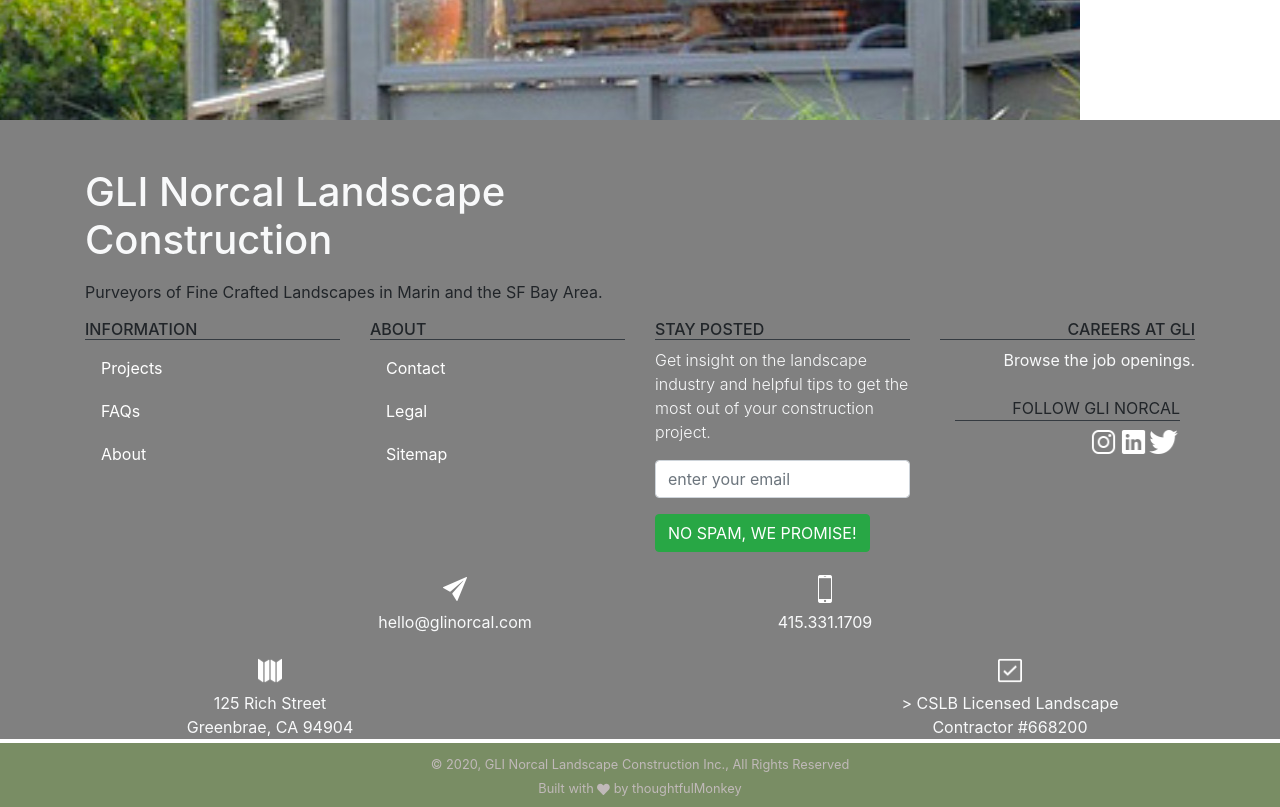
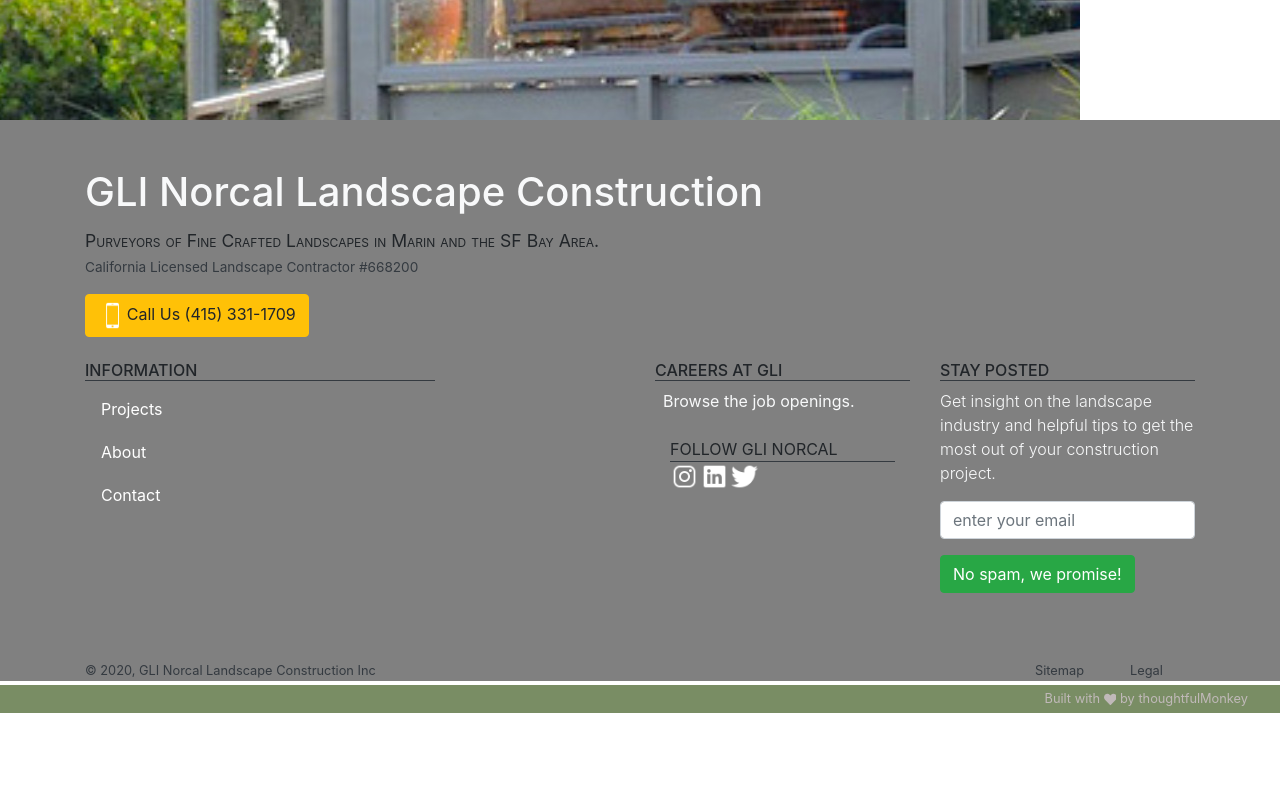
Before and after one commit to melissa-murphy/glinorcaldev, a Gatsby site: page / in a window 1280 px wide. Shown: the part 680-1487 px from the top of the page. After the commit the page ends 1393 px from the top, so only its background shows below. Built offline with nearby package versions, Linux system fonts and the light colour scheme; Gatsby itself is replaced by a stand-in of ours.

Commit message:
Footer updates done

```diff
--- a/src/components/FooterMain.js
+++ b/src/components/FooterMain.js
@@ -1,12 +1,10 @@
 // import PropTypes from "prop-types"
 import React from "react"
+import { Link } from "gatsby"
 import instagramIcon from "../images/icons/instagram.png"
 import linkedInIcon from "../images/icons/linkedin.png"
 import twitterIcon from "../images/icons/twitter.png"
 import phone from "../images/icons/phone.png"
-import message from "../images/icons/message.png"
-import map from "../images/icons/map.png"
-import checkicon from "../images/icons/checkmark.png"
 
 import {
   Container,
@@ -16,6 +14,7 @@
   Form,
   FormGroup,
   Button,
+  ButtonGroup,
   Image,
 } from "react-bootstrap"
 
@@ -23,13 +22,27 @@
   <div>
     <Container>
       <Row>
-        <Col lg={6}>
-          <p className="h1 mb-2 pt-5 pb-2 text-light">{siteTitle}</p>
-          <p className="">{tagline}</p>
+        <Col lg={6} className="mb-4">
+          <p className="h1 mb-1 pt-5 pb-2 text-light text-nowrap">
+            {siteTitle}
+          </p>
+          <p className="tagline">{tagline}</p>
+          <a
+            className="footer-info-links license"
+            href="https://www2.cslb.ca.gov/OnlineServices/CheckLicenseII/LicenseDetail.aspx?LicNum=668200"
+            target="_blank"
+            rel="noopener noreferrer">
+            California Licensed Landscape Contractor #668200
+          </a>{" "}
+          <br />
+          <Button variant="warning" className="mt-3" href="tel:415-331-1709">
+            <Image src={phone} alt="call" className="icon" />
+            Call Us (415) 331-1709
+          </Button>
         </Col>
       </Row>
       <Row>
-        <Col xs={6} md={3}>
+        <Col xs={12} md={4}>
           <Nav defaultActiveKey="/home" className="flex-column">
             <h6 className="text-uppercase border-bottom border-dark">
               Information
@@ -37,61 +50,20 @@
             <Nav.Link className="footer-nav" href="/portfolio">
               Projects
             </Nav.Link>
-            <Nav.Link className="footer-nav" href="/faqs">
+            {/* <Nav.Link className="footer-nav" href="/faqs">
               FAQs
-            </Nav.Link>
+            </Nav.Link> */}
             <Nav.Link className="footer-nav" href="/about">
               About
             </Nav.Link>
-          </Nav>
-        </Col>
-        <Col xs={6} md={3}>
-          <Nav defaultActiveKey="/home" className="flex-column">
-            <h6 className="text-uppercase border-bottom border-dark">About</h6>
             <Nav.Link className="footer-nav" href="/contact">
               Contact
             </Nav.Link>
-            <Nav.Link className="footer-nav" href="/legal">
-              Legal
-            </Nav.Link>
-            <Nav.Link className="footer-nav" href="/sitemap.xml">
-              Sitemap
-            </Nav.Link>
           </Nav>
         </Col>
-        <Col sm={12} md={3}>
-          <h6 className="text-uppercase border-bottom border-dark">
-            Stay Posted
-          </h6>
-          <p id="subscribe" className="text-light font-weight-light">
-            Get insight on the landscape industry and helpful tips to get the
-            most out of your construction project.
-          </p>
-          <Form>
-            <FormGroup>
-              <Form.Control
-                type="text"
-                className="form-control
-                        text-dark"
-                title="GLI norcal newsletter"
-                placeholder="enter your email"
-              />
-            </FormGroup>
-            <FormGroup>
-              <Button
-                variant="success"
-                className="text-uppercase
-                        small"
-                data-toggle="modal"
-                data-target="#alertModal"
-                type="button">
-                No spam, we promise!
-              </Button>
-            </FormGroup>
-          </Form>
-        </Col>
-        <Col xs={12} md={3}>
-          <h6 className="default-pointer text-uppercase border-bottom border-dark text-right">
+
+        <Col xs={12} md={{ span: 3, offset: 2 }}>
+          <h6 className="default-pointer text-uppercase border-bottom border-dark">
             Careers at GLI
           </h6>
           <a
@@ -99,15 +71,15 @@
             href="https://www.indeed.com/cmp/Gli-Norcal-Landscape-Construction/jobs"
             target="_blank"
             rel="noreferrer noopener">
-            <p className="text-right ">Browse the job openings.</p>
+            <p className="pl-2">Browse the job openings.</p>
           </a>
 
-          <Col className="pt-5 pt-md-2 social-buttons text-right  ">
+          <Col className="pt-5 pt-md-2 social-buttons ">
             <p className="text-uppercase border-bottom border-dark pb-0 mb-0">
               follow gli norcal
             </p>
             <Row>
-              <Col xs={{ span: 1, offset: 6 }}>
+              <Col xs={{ span: 1 }}>
                 <a
                   className="link-no-style"
                   rel="nofollow"
@@ -139,67 +111,55 @@
             </Row>
           </Col>
         </Col>
-      </Row>
-      <Container className="footer-info-links">
-        <Row>
-          <Col md={{ span: 4, offset: 2 }}>
-            <div>
-              <Image src={message} alt="message" className="icon" />
-              <Col>
-                <Nav.Link
-                  className="btn-link pt-0 link-no-style"
-                  href="/contact">
-                  hello@glinorcal.com
-                </Nav.Link>
-              </Col>
-            </div>
-          </Col>
-          <Col xs={12} md={4}>
-            <Image src={phone} alt="call" className="icon" />
-            <Col>
-              <p className="link-no-style">415.331.1709</p>
-            </Col>
+        <Col sm={12} md={3}>
+          <h6 className="text-uppercase border-bottom border-dark">
+            Stay Posted
+          </h6>
+          <p id="subscribe" className="text-light font-weight-light">
+            Get insight on the landscape industry and helpful tips to get the
+            most out of your construction project.
+          </p>
+          <Form>
+            <FormGroup>
+              <Form.Control
+                type="text"
+                className="form-control
+                        text-dark"
+                title="GLI norcal newsletter"
+                placeholder="enter your email"
+              />
+            </FormGroup>
+            <FormGroup>
+              <Button
+                variant="success"
+                className="small"
+                data-toggle="modal"
+                data-target="#alertModal"
+                type="button">
+                No spam, we promise!
+              </Button>
+            </FormGroup>
+          </Form>
         </Col>
       </Row>
-        <Row>
-          <Col xs={12} md={{ span: 4 }}>
-            <Image src={map} alt="address" className="icon" />
+      <Row className="pt-5">
         <Col>
-              <a
-                className="link-no-style"
-                href="https://www.google.com/maps/place/GLI+Norcal+Landscape+Construction/@37.939707,-122.514235,15z/data=!4m5!3m4!1s0x0:0x8c67891c5a08c38c!8m2!3d37.939707!4d-122.514235"
-                target="_blank"
-                rel="noopener noreferrer">
-                125 Rich Street <br />
-                Greenbrae, CA 94904
-              </a>
+          <small className="text-nowrap footer-info-links">
+            © {new Date().getFullYear()}, GLI Norcal Landscape Construction Inc
+          </small>
         </Col>
+        <Col xs={1}>
+          <Link href="/sitemap.xml">
+            <small className="footer-info-links">Sitemap</small>
+          </Link>
         </Col>
-          <Col xs={12} md={{ span: 4, offset: 4 }}>
-            <Image src={checkicon} alt="checkmark" className="icon" />
-            <Col>
-              <a
-                className="link-no-style"
-                href="https://www2.cslb.ca.gov/OnlineServices/CheckLicenseII/LicenseDetail.aspx?LicNum=668200"
-                target="_blank"
-                rel="noopener noreferrer">
-                > CSLB Licensed Landscape <br />
-                Contractor #668200
-              </a>
-            </Col>
+        <Col xs={1}>
+          <Link href="/legal">
+            <small className="footer-info-links">Legal</small>
+          </Link>
         </Col>
       </Row>
     </Container>
-    </Container>
   </div>
 )
-
-// FooterMain.propTypes = {
-//   siteTitle: PropTypes.string,
-// }
-
-// FooterMain.defaultProps = {
-//   siteTitle: ``,
-// }
-
 export default FooterMain
--- a/src/components/layout.js
+++ b/src/components/layout.js
@@ -52,8 +52,6 @@
               <footer>
                 <span>
                   <small>
-                    © {new Date().getFullYear()}, GLI Norcal Landscape
-                    Construction Inc., All Rights Reserved <br />
                     Built with <FaHeart /> by {""}
                     {data.site.siteMetadata.author}
                   </small>
--- a/src/styles/_layout.scss
+++ b/src/styles/_layout.scss
@@ -1,3 +1,8 @@
+body {
+  width: 100vw;
+  overflow-x: hidden;
+}
+
 div.main {
   min-height: 100vh;
   // padding-bottom: 1rem;
@@ -9,6 +14,7 @@
 
 a.link-no-style {
   color: $light;
+  font-size: 1rem;
   &:hover {
     text-decoration: none;
   }
@@ -23,9 +29,8 @@
 }
 
 .icon {
-  max-height: 2.6rem;
+  max-height: 1.8rem;
   width: auto;
-  padding: 0.33rem;
 }
 
 .footer-wrapper {
@@ -47,15 +52,26 @@
   }
 }
 
-.footer-info-links {
-  // padding: 3rem 0 0 0;
-  text-align: center;
-  color: $light;
-@media (min-width: $tablet) {
-  .col {
-    // padding: 1rem;
+.tagline {
+  margin-bottom: 0;
+  font-variant: small-caps;
+  font-size: 1.1rem;
+}
+
+a.license {
+  font-size: 0.85rem;
+  text-decoration: none;
+  transition: all 1s;
+  &:hover {
+    padding-left: 1rem;
+    transition: all 1s;
+    color: $light;
   }
 }
+
+.footer-info-links {
+  color: $dark;
+  text-decoration: none;
 }
 
 .footer-col {
@@ -64,21 +80,13 @@
   align-content: center;
   align-items: center;
   footer {
-    display: flex;
-    position: relative;
-    bottom: 0;
     margin-top: 0.25rem;
-    height: 4rem;
-    clear: both;
+    height: 1.75rem;
     background-color: $color-primary;
     color: rgb(192, 185, 185);
-    justify-content: center;
     width: 100%;
-
-    span {
-      align-self: center;
-      text-align: center;
-    }
+    padding-right: 2rem;
+    text-align: right;
   }
 }
 
```
Also changed, not shown: 1 other file. Lines whose indentation alone changed are shown as unchanged.
